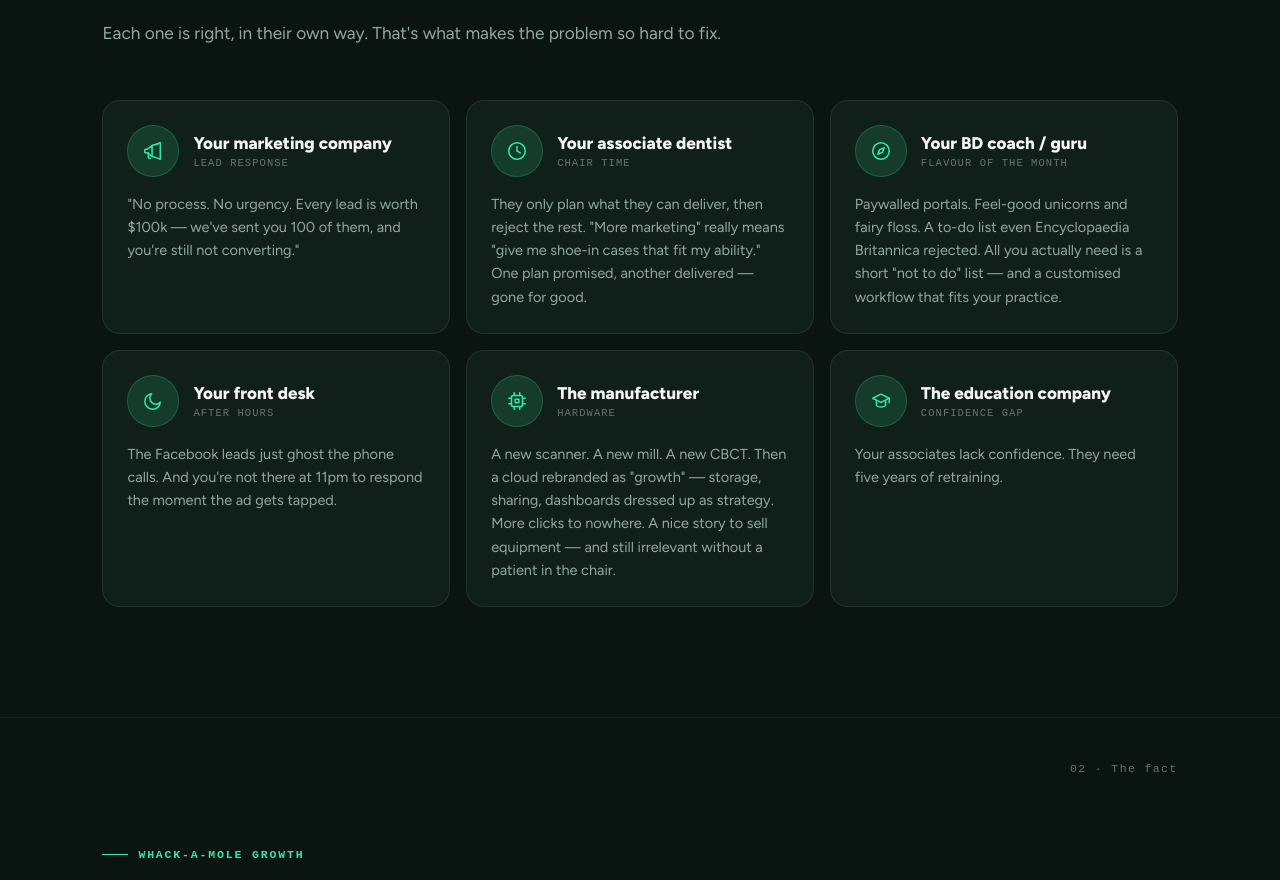
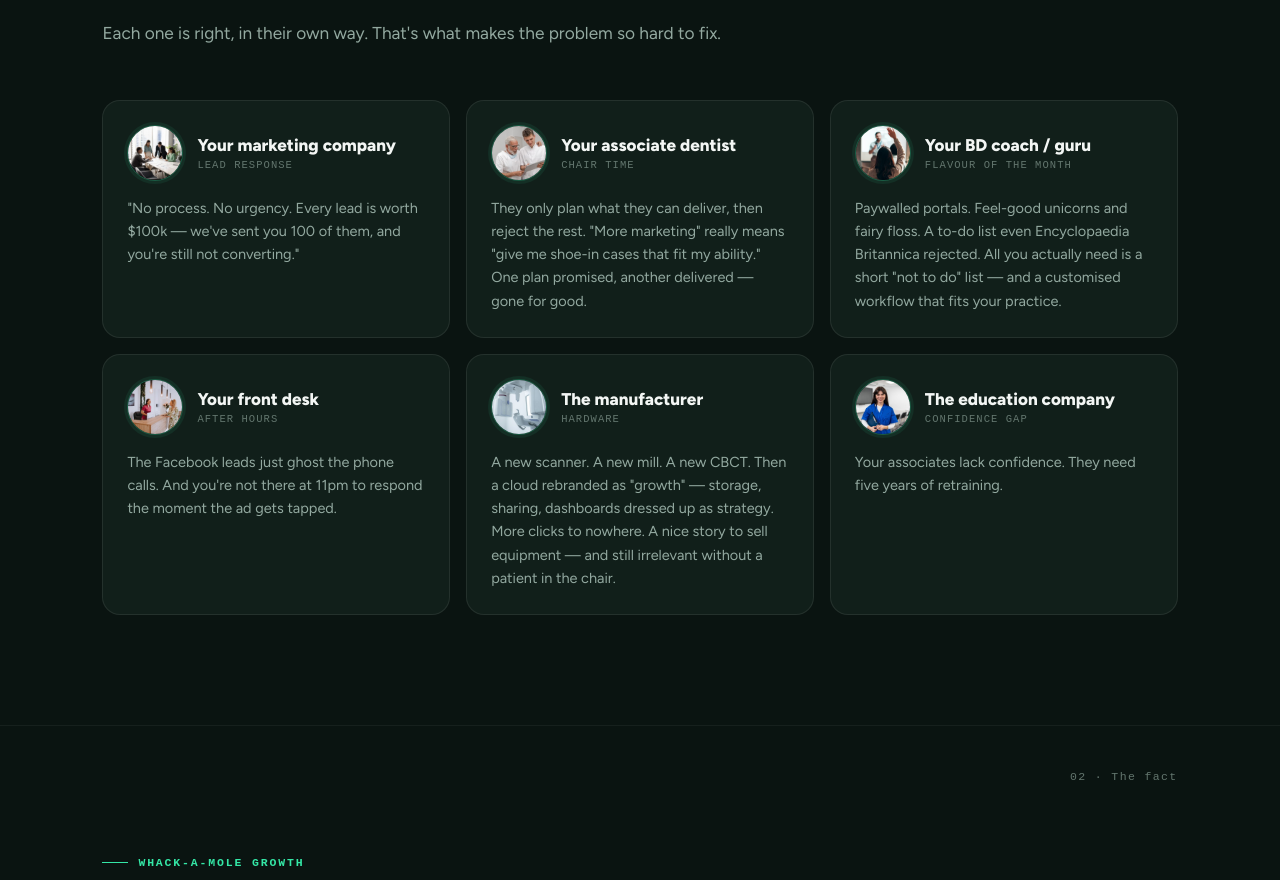
Before and after one commit to rowaynekapugama-GYA/SmileOXframework, a plain HTML site: page index.html in a window 1280 px wide. Shown: the part 1980-2860 px from the top of the page. Drawn offline with Linux system fonts and the light colour scheme; a web font is replaced by a local one.

Commit message:
Add files via upload

```diff
--- a/index.html
+++ b/index.html
@@ -136,6 +136,13 @@
     border:1px solid rgba(52,231,166,.22);
   }
   .icon-badge.round{border-radius:50%;}
+  .voice-avatar{
+    width:56px; height:56px; border-radius:50%;
+    overflow:hidden; flex-shrink:0;
+    border:1px solid rgba(52,231,166,.3);
+    box-shadow:0 0 0 3px rgba(52,231,166,.08);
+  }
+  .voice-avatar img{width:100%; height:100%; object-fit:cover; display:block;}
 
   /* HERO / REVEAL */
   #reveal, #hero{min-height:100svh; display:flex; flex-direction:column; justify-content:flex-end; padding-bottom:80px;}
@@ -563,7 +570,7 @@
     <div class="voice-grid">
       <div class="voice-card">
         <div class="voice-top">
-          <div class="icon-badge round"><svg class="ic"><use href="#i-megaphone"/></svg></div>
+          <div class="voice-avatar"><img src="images/voice-marketing.jpg" alt="Your marketing company"></div>
           <div><div class="voice-role">Your marketing company</div><div class="voice-sub">Lead response</div></div>
         </div>
         <p class="voice-quote">"No process. No urgency. Every lead is worth $100k &mdash; we've sent you 100 of them, and you're still not converting."</p>
@@ -571,7 +578,7 @@
 
       <div class="voice-card">
         <div class="voice-top">
-          <div class="icon-badge round"><svg class="ic"><use href="#i-clock"/></svg></div>
+          <div class="voice-avatar"><img src="images/voice-dentist.jpg" alt="Your associate dentist"></div>
           <div><div class="voice-role">Your associate dentist</div><div class="voice-sub">Chair time</div></div>
         </div>
         <p class="voice-quote">They only plan what they can deliver, then reject the rest. "More marketing" really means "give me shoe-in cases that fit my ability." One plan promised, another delivered &mdash; gone for good.</p>
@@ -579,7 +586,7 @@
 
       <div class="voice-card">
         <div class="voice-top">
-          <div class="icon-badge round"><svg class="ic"><use href="#i-compass"/></svg></div>
+          <div class="voice-avatar"><img src="images/voice-coach.jpg" alt="Your BD coach / guru"></div>
           <div><div class="voice-role">Your BD coach / guru</div><div class="voice-sub">Flavour of the month</div></div>
         </div>
         <p class="voice-quote">Paywalled portals. Feel-good unicorns and fairy floss. A to-do list even Encyclopaedia Britannica rejected. All you actually need is a short "not to do" list &mdash; and a customised workflow that fits your practice.</p>
@@ -587,7 +594,7 @@
 
       <div class="voice-card">
         <div class="voice-top">
-          <div class="icon-badge round"><svg class="ic"><use href="#i-moon"/></svg></div>
+          <div class="voice-avatar"><img src="images/voice-frontdesk.jpg" alt="Your front desk"></div>
           <div><div class="voice-role">Your front desk</div><div class="voice-sub">After hours</div></div>
         </div>
         <p class="voice-quote">The Facebook leads just ghost the phone calls. And you're not there at 11pm to respond the moment the ad gets tapped.</p>
@@ -595,7 +602,7 @@
 
       <div class="voice-card">
         <div class="voice-top">
-          <div class="icon-badge round"><svg class="ic"><use href="#i-cpu"/></svg></div>
+          <div class="voice-avatar"><img src="images/voice-manufacturer.jpg" alt="The manufacturer"></div>
           <div><div class="voice-role">The manufacturer</div><div class="voice-sub">Hardware</div></div>
         </div>
         <p class="voice-quote">A new scanner. A new mill. A new CBCT. Then a cloud rebranded as "growth" &mdash; storage, sharing, dashboards dressed up as strategy. More clicks to nowhere. A nice story to sell equipment &mdash; and still irrelevant without a patient in the chair.</p>
@@ -603,7 +610,7 @@
 
       <div class="voice-card">
         <div class="voice-top">
-          <div class="icon-badge round"><svg class="ic"><use href="#i-cap"/></svg></div>
+          <div class="voice-avatar"><img src="images/voice-education.jpg" alt="The education company"></div>
           <div><div class="voice-role">The education company</div><div class="voice-sub">Confidence gap</div></div>
         </div>
         <p class="voice-quote">Your associates lack confidence. They need five years of retraining.</p>
```
Also changed, not shown: images/case-bec.jpg, images/case-harry.jpg, images/case-jess.jpg, images/voice-coach.jpg (added), images/voice-dentist.jpg (added), images/voice-education.jpg (added), images/voice-frontdesk.jpg (added), images/voice-manufacturer.jpg (added), images/voice-marketing.jpg (added).
